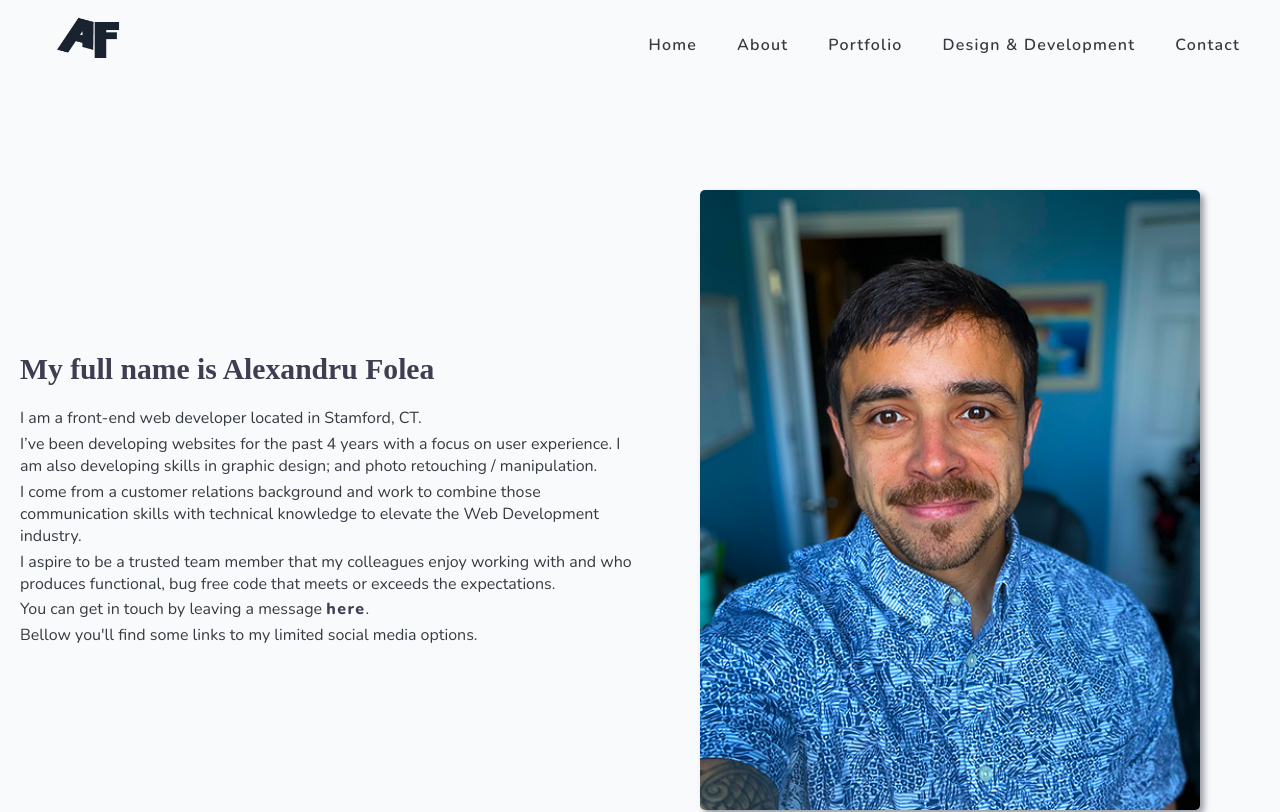
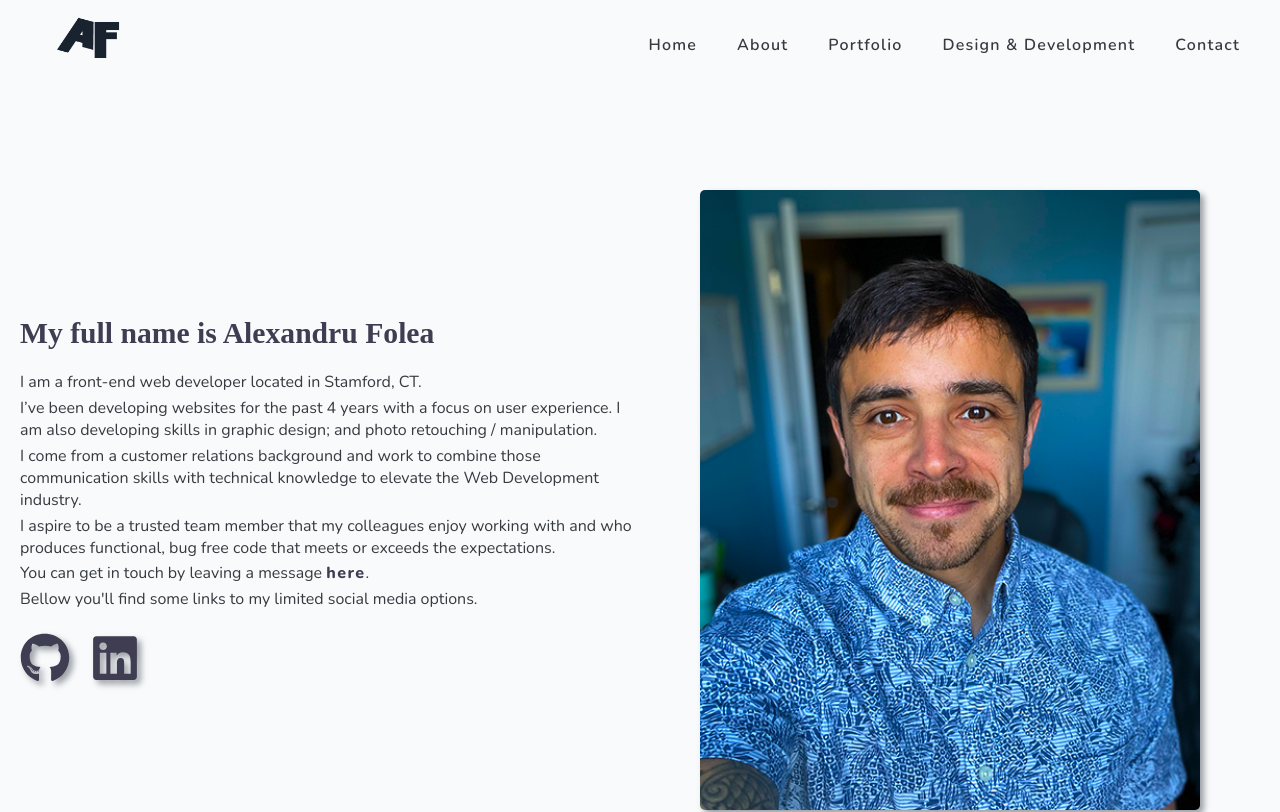
Before and after one commit to alexandruFolea/third-website, a Next.js app: page /about in a window 1280 px wide. Shown: the top 812 px of the page. Built offline with nearby package versions, Linux system fonts and the light colour scheme; a web font is replaced by a local one.

Commit message:
small tweeks to the nav menu

```diff
--- a/pages/about.js
+++ b/pages/about.js
@@ -1,5 +1,7 @@
 import React from 'react';
 import Image from 'next/image';
+import Link from 'next/link';
+import { FaGithub, FaLinkedin } from 'react-icons/fa';
 
 const about = () => {
 	return (
@@ -26,12 +28,31 @@ const about = () => {
 						</p>
 						<p>
 							You can get in touch by leaving a message{' '}
-							<a href='/contact'>here</a>.
+							<Link href='/contact'>
+								<a>here</a>
+							</Link>
+							.
 						</p>
 						<p>
 							Bellow you&apos;ll find some links to my limited social media
 							options.
 						</p>
+						<div className='social__links'>
+							<a
+								href='https://github.com/alexandruFolea'
+								target='_blank'
+								rel='noreferrer'
+							>
+								<FaGithub />
+							</a>
+							<a
+								href='https://www.linkedin.com/in/alexandru-folea/'
+								target='_blank'
+								rel='noreferrer'
+							>
+								<FaLinkedin />
+							</a>
+						</div>
 					</div>
 					<div className='grid__right'>
 						<Image
--- a/pages/portfolio.js
+++ b/pages/portfolio.js
@@ -29,7 +29,7 @@ const portfolio = () => {
 									<p>{desc}</p>
 								</div>
 								<ul className='item__stacks'>
-									<span>stack list:</span>
+									<span>built with:</span>
 									{stacks.map((stack, index) => (
 										<li key={index}>{stack}</li>
 									))}
--- a/styles/1-helpers/_keyframes.scss
+++ b/styles/1-helpers/_keyframes.scss
@@ -1,29 +1,36 @@
-@keyframes bounce-in-right {
+/* ----------------------------------------------
+ * Generated by Animista on 2021-12-1 11:13:48
+ * Licensed under FreeBSD License.
+ * See http://animista.net/license for more info.
+ * w: http://animista.net, t: @cssanimista
+ * ---------------------------------------------- */
+
+/**
+ * ----------------------------------------
+ * animation flip-in-hor-bottom
+ * ----------------------------------------
+ */
+@-webkit-keyframes flip-in-hor-bottom {
 	0% {
-		transform: translateX(600px);
-		animation-timing-function: ease-in;
+		-webkit-transform: rotateX(80deg);
+		transform: rotateX(80deg);
 		opacity: 0;
 	}
-	38% {
-		transform: translateX(0);
-		animation-timing-function: ease-out;
+	100% {
+		-webkit-transform: rotateX(0);
+		transform: rotateX(0);
 		opacity: 1;
 	}
-	55% {
-		transform: translateX(28px);
-		animation-timing-function: ease-in;
+}
+@keyframes flip-in-hor-bottom {
+	0% {
+		-webkit-transform: rotateX(80deg);
+		transform: rotateX(80deg);
+		opacity: 0;
 	}
-	// 81% {
-	// 	transform: translateX(12px);
-	// 	animation-timing-function: ease-in;
-	// }
-	90% {
-		transform: translateX(0);
-		animation-timing-function: ease-out;
-	}
-
 	100% {
-		transform: translateX(0);
-		animation-timing-function: ease-out;
+		-webkit-transform: rotateX(0);
+		transform: rotateX(0);
+		opacity: 1;
 	}
 }
--- a/styles/3-layout/_header.scss
+++ b/styles/3-layout/_header.scss
@@ -78,24 +78,24 @@
 					}
 
 					&:nth-child(1) {
-						animation: bounce-in-right 1.1s
-							cubic-bezier(0.455, 0.03, 0.515, 0.955) 0.42s both;
+						animation: flip-in-hor-bottom 0.7s
+							cubic-bezier(0.25, 0.46, 0.45, 0.94) 0.8s both;
 					}
 					&:nth-child(2) {
-						animation: bounce-in-right 1.1s
-							cubic-bezier(0.455, 0.03, 0.515, 0.955) 0.3s both;
+						animation: flip-in-hor-bottom 0.7s
+							cubic-bezier(0.25, 0.46, 0.45, 0.94) 1s both;
 					}
 					&:nth-child(3) {
-						animation: bounce-in-right 1.1s
-							cubic-bezier(0.455, 0.03, 0.515, 0.955) 0.4s both;
+						animation: flip-in-hor-bottom 0.7s
+							cubic-bezier(0.25, 0.46, 0.45, 0.94) 1.2s both;
 					}
 					&:nth-child(4) {
-						animation: bounce-in-right 1.1s
-							cubic-bezier(0.455, 0.03, 0.515, 0.955) 0.5s both;
+						animation: flip-in-hor-bottom 0.7s
+							cubic-bezier(0.25, 0.46, 0.45, 0.94) 1.4s both;
 					}
 					&:nth-child(5) {
-						animation: bounce-in-right 1.1s
-							cubic-bezier(0.455, 0.03, 0.515, 0.955) 0.6s both;
+						animation: flip-in-hor-bottom 0.7s
+							cubic-bezier(0.25, 0.46, 0.45, 0.94) 1.6s both;
 
 						svg {
 							stroke: $crimson;
--- a/styles/4-components/_contact-form.scss
+++ b/styles/4-components/_contact-form.scss
@@ -49,7 +49,7 @@
 			background: $mono6;
 			cursor: pointer;
 			transition: all 0.2s ease-in;
-			// margin-bottom: 2rem;
+			margin-bottom: 4rem;
 
 			&:hover {
 				background: $mono5;
--- a/styles/5-pages/_about.scss
+++ b/styles/5-pages/_about.scss
@@ -58,6 +58,32 @@
 					font-weight: 800;
 					letter-spacing: 0.14rem;
 				}
+
+				.social__links {
+					margin-top: 2rem;
+					transition: 0.3s ease-in;
+					@include md {
+						display: flex;
+						justify-content: center;
+
+						background: $mono5;
+						padding: 3rem 0;
+					}
+
+					a {
+						margin-right: 2rem;
+						svg {
+							font-size: 5rem;
+							-webkit-filter: drop-shadow(
+								0.4rem 0.4rem 0.3rem rgba($mono4, 0.7)
+							);
+							filter: drop-shadow(0.4rem 0.4rem 0.3rem rgba($mono4, 0.7));
+						}
+						&:hover {
+							color: $cyan;
+						}
+					}
+				}
 			}
 
 			.grid__right {
--- a/styles/5-pages/_des-and-dev.scss
+++ b/styles/5-pages/_des-and-dev.scss
@@ -10,7 +10,7 @@
 		margin-bottom: 14rem;
 		position: relative;
 		z-index: 10;
-		// padding: 0 2rem;
+		padding: 5rem;
 		@include md {
 			padding: 0 2rem;
 			margin-bottom: 10rem;
```
